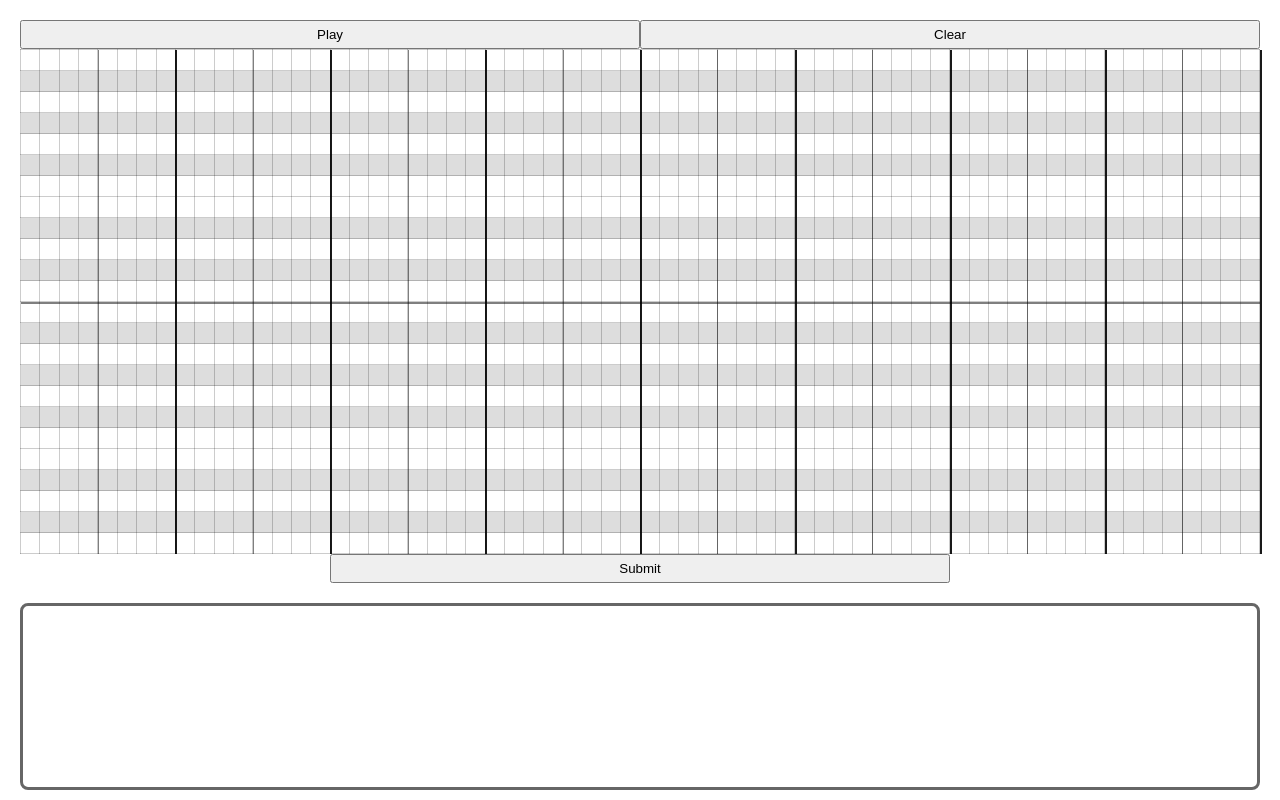
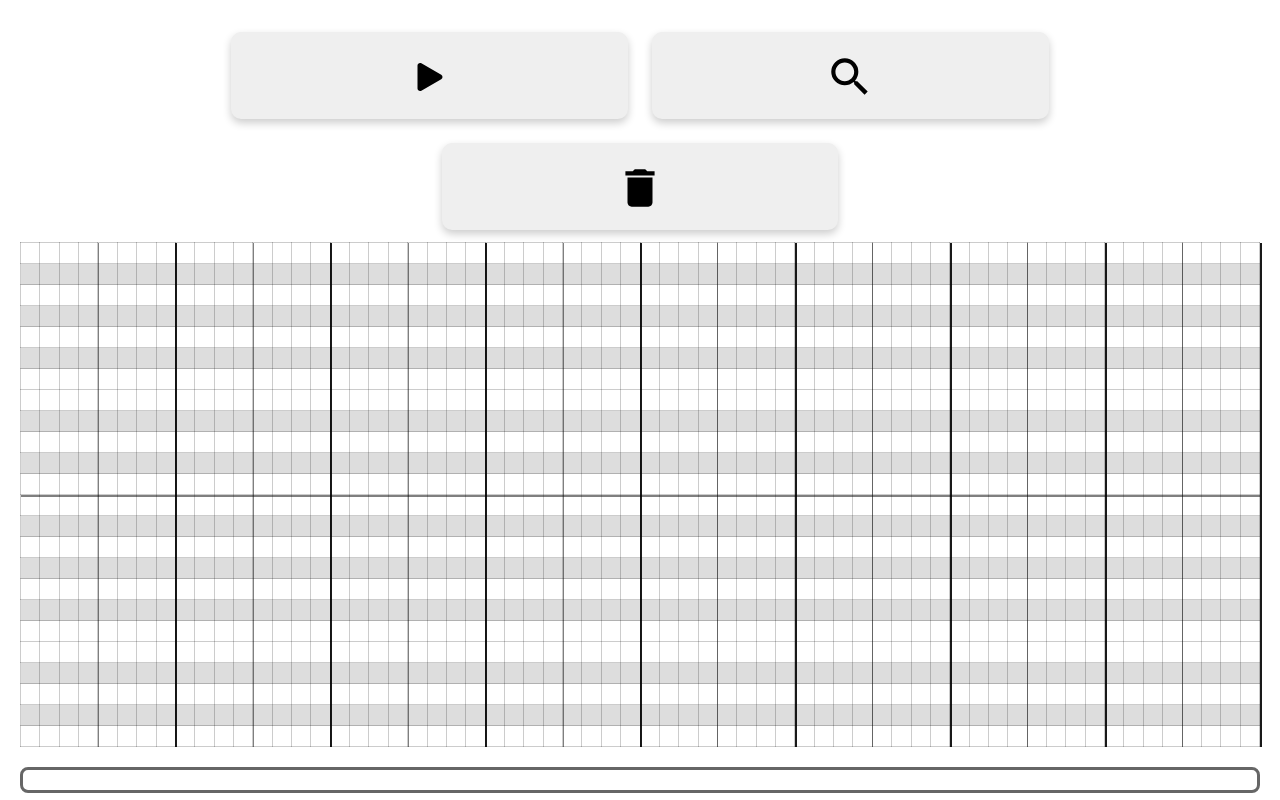
Before and after one commit to tadeas0/soarch, a React (Create React App) app in the folder frontend/: page / in a window 1280 px wide. Built offline with nearby package versions, Linux system fonts and the light colour scheme.

Commit message:
style buttons

```diff
--- a/frontend/package.json
+++ b/frontend/package.json
@@ -13,6 +13,7 @@
         "axios": "^0.23.0",
         "react": "^17.0.2",
         "react-dom": "^17.0.2",
+        "react-icons": "^4.3.1",
         "react-scripts": "4.0.3",
         "react-spinners": "^0.11.0",
         "tone": "^14.7.77",
--- a/frontend/src/components/pianoRoll.css
+++ b/frontend/src/components/pianoRoll.css
@@ -4,8 +4,19 @@
 }
 
 .pianoroll button {
-    width: 50%;
-    padding: 5px;
+    width: 32%;
+    outline: none;
+    border-radius: 10px;
+    border: none;
+    box-shadow: 0 4px 8px 0 rgba(0, 0, 0, 0.2);
+    margin: 12px;
+    padding: 20px 5px 5px 5px;
+    font-size: 50px;
+}
+
+.pianoroll button:active {
+    box-shadow: 0px 0px 0px;
+    transform: translateY(4px);
 }
 
 .pianoroll table {
--- a/frontend/src/components/pianoRoll.tsx
+++ b/frontend/src/components/pianoRoll.tsx
@@ -4,6 +4,8 @@ import {
     DEFAULT_PIANO_ROLL_HEIGHT,
     DEFAULT_PIANO_ROLL_WIDTH,
 } from "../constants";
+import { BsFillPlayFill, BsPauseFill } from "react-icons/bs";
+import { MdDelete, MdOutlineSearch } from "react-icons/md";
 import usePlayback from "../hooks/usePlayback";
 import { Note, Sequencer } from "../sequencer";
 import "./pianoRoll.css";
@@ -71,9 +73,22 @@ const PianoRoll: FunctionComponent<PianoRollProps> = ({
     return (
         <div className="pianoroll">
             <button onClick={handlePlayClick}>
-                {isPlaying ? "Stop" : "Play"}
+                {isPlaying ? <BsPauseFill /> : <BsFillPlayFill />}
             </button>
-            <button onClick={handleClear}>Clear</button>
+            <button
+                className="right"
+                onClick={() =>
+                    onSubmit(
+                        Sequencer.transformGridToNotes(noteGrid),
+                        noteWidth
+                    )
+                }
+            >
+                <MdOutlineSearch />
+            </button>
+            <button onClick={handleClear}>
+                <MdDelete />
+            </button>
             <PianoRollGrid
                 onMouseDown={handleClick}
                 onRightClick={handleRightClick}
@@ -82,16 +97,6 @@ const PianoRoll: FunctionComponent<PianoRollProps> = ({
                 noteHeight={noteHeight}
                 noteGrid={noteGrid}
             />
-            <button
-                onClick={() =>
-                    onSubmit(
-                        Sequencer.transformGridToNotes(noteGrid),
-                        noteWidth
-                    )
-                }
-            >
-                Submit
-            </button>
         </div>
     );
 };
--- a/frontend/src/components/result.css
+++ b/frontend/src/components/result.css
@@ -11,17 +11,15 @@
 
 .results-container {
     flex: 0 1 auto;
-    margin-top: 10px;
     overflow-y: scroll;
     margin-bottom: 16px;
     border-radius: 8px;
     border: 3px solid rgba(0, 0, 0, 0.6);
     margin: 0 20px 10px 20px;
-    height: 100%;
     display: flex;
     flex-direction: column;
     align-items: center;
-    justify-content: center;
+    padding: 10px 0px 10px 0px;
 }
 
 .result-card {
```
Also changed, not shown: 2 other files (tests, documents, lock files or other folders).
